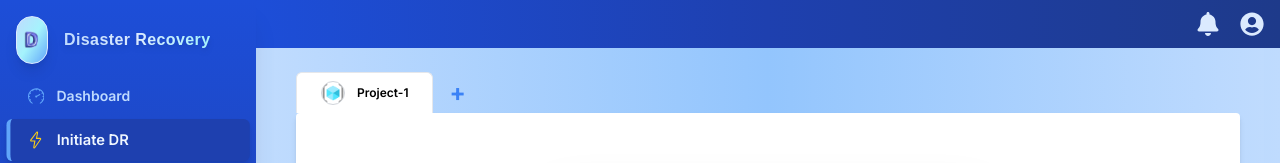
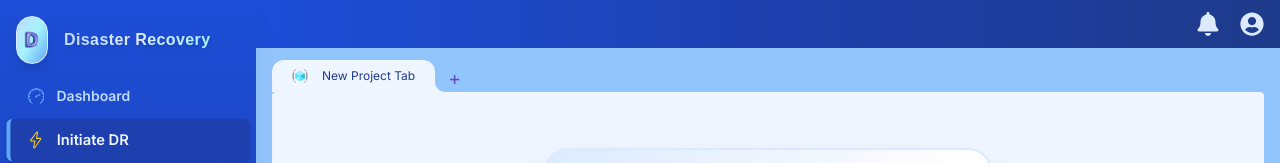
Before and after one commit to Muthupandi-R/DR-Dash-Tailwind, a React (Vite) app: page /initiatedr in a window 1280 px wide. Shown: the top 163 px of the page. Built offline with nearby package versions, Linux system fonts and the light colour scheme; no server answers.

Commit message:
Feat: Tabs design added

```diff
--- a/src/App.jsx
+++ b/src/App.jsx
@@ -9,7 +9,7 @@ export default function App({ children }) {
       <SidebarLayout expanded={expanded} setExpanded={setExpanded}/>
       <div className={`flex-1 transition-all duration-300 ${expanded ? "ml-64" : "ml-20"}`}>
         <Navbar expanded={expanded}/>
-        <main className="p-4 bg-gradient-to-l from-primary-200 via-primary-300 to-primary-200 w-full">{children}</main>
+        <main className="p-4 bg-primary-300 w-full min-h-screen overflow-y-auto">{children}</main>
       </div>
     </div>
   );
--- a/src/components/WebSocketComponent.jsx
+++ b/src/components/WebSocketComponent.jsx
@@ -53,7 +53,7 @@ const WebSocketComponent = () => {
 
 
   return (
-    <div>
+    <div className='w-full h-full pt-'>
       <h2>WebSocket Messages</h2>
       <ul>
         {messages.map((msg, index) => (
--- a/src/components/initiate-dr/InitiateDr.jsx
+++ b/src/components/initiate-dr/InitiateDr.jsx
@@ -9,7 +9,7 @@ const MAX_TABS = 5;
 
 const defaultTab = {
   id: 1,
-  name: "Project-1",
+  name: "New Project Tab",
   step: "selection",
   selection: {
     projectName: "",
@@ -28,7 +28,7 @@ const InitiateDr = () => {
     const newTabId = tabs.length + 1;
     const newTab = {
       id: newTabId,
-      name: `Project-${newTabId}`,
+      name: `New Project Tab${newTabId}`,
       step: "selection",
       selection: {
         projectName: "",
@@ -39,6 +39,7 @@ const InitiateDr = () => {
     setTabs([...tabs, newTab]);
     setActiveTab(newTabId);
   };
+  console.log('muthu')
 
   const handleRemoveTab = (tabId) => {
     const tabIdx = tabs.findIndex((tab) => tab.id === tabId);
@@ -71,59 +72,71 @@ const InitiateDr = () => {
   };
 
   return (
-    <div className="w-full min-h-screen bg-gradient-to-l from-primary-200 via-primary-300 to-primary-200 p-6 mt-8">
+    <div className="w-full h-full p-1 px-0 overflow-y-auto mt-10">
       {/* Top Tabs */}
-      <div className="flex items-center space-x-2">
-        {tabs.map((tab) => (
-          <div
+      <div className="overflow-x-auto scrollbar-hide">
+        <ul className="tabs">
+        {tabs.map((tab, index) => {
+            const isActive = activeTab === tab.id;
+            const isLast = index === tabs.length - 1;
+
+            return (
+              <li
                 key={tab.id}
-            className={`relative flex items-center cursor-pointer
-            px-6 py-2 rounded-t-md transition-all duration-200
-            min-w-[130px] max-w-xs ${
-              activeTab === tab.id
-                ? "bg-white border border-b-0 font-semibold"
-                : "bg-gray-200 hover:bg-gray-300"
-            }`}
+                className={`${isActive ? "active" : ""} ${isLast ? "last-tab" : ""}`}
+              >
+                <a
+                  href="#"
                   onClick={() => setActiveTab(tab.id)}
+                  className="flex items-center justify-between  w-full"
                 >
-            {/* Tab Image */}
+                  {/* Left side: Icon and Name */}
+                  <div className="flex items-center gap-2">
                     <img
                       src={project1}
                       alt="Tab Icon"
-              className="mr-3 w-6 h-6 rounded-full object-cover border border-gray-300"
-              style={{ pointerEvents: 'none' }}
+                      className="tab-icon w-6 h-6"
                     />
-            <span className="text-xs">{tab.name}</span>
-            {/* Remove Icon - only show if more than one tab */}
+                    <span className="text-xs text-primary-900">{tab.name}</span>
+                  </div>
+
+                  {/* Right side: Close button */}
                   {tabs.length > 1 && (
                     <button
-                className="ml-2 text-gray-400 hover:text-red-500 focus:outline-none"
-                onClick={e => {
+                      onClick={(e) => {
                         e.stopPropagation();
                         handleRemoveTab(tab.id);
                       }}
+                      className="tab-close h-5"
                       title="Remove tab"
                     >
                       ×
                     </button>
                   )}
-          </div>
-        ))}
-        {/* + Button */}
+                </a>
+
+              </li>
+            );
+          })}
+
+          {/* Add (+) Button */}
           {tabs.length < MAX_TABS && (
+            <li>
               <button
                 onClick={handleAddTab}
-            className="ml-auto flex items-center gap-2 px-2 py-1 rounded-lg transition-all duration-200 focus:outline-none border-none group"
+                className="tab-add hover:text-primary-100 hover:bg-primary-500 hover:rounded-2xl h-7 w-full top-1 p-2"
                 title="Add new tab"
               >
-            <span className="text-2xl font-bold leading-none text-primary-500 group-hover:text-white group-hover:bg-primary-500 group-hover:rounded-md group-hover:px-2 group-hover:py-1 transition-all duration-200">
                 +
-            </span>
               </button>
+            </li>
           )}
+        </ul>
       </div>
+
+
       {/* Component Area */}
-      <div className="bg-white p-6 rounded shadow-md">
+      <div className="bg-primary-50 p-6 rounded shadow-md">
         {tabs.map(tab => (
           <div key={tab.id} style={{ display: activeTab === tab.id ? 'block' : 'none' }}>
             {tab.step === "selection" ? (
--- a/src/index.css
+++ b/src/index.css
@@ -25,6 +25,158 @@
 		@apply text-sky-500 ;
 	}
 }
+
 .apexcharts-legend-marker {
 	display: none !important;
   }
+
+/* Reset and base styling */
+.tabs {
+	list-style: none;
+	padding: 0;
+	margin: 0;
+	display: flex;
+	overflow: hidden;
+  }
+
+  .tabs li {
+	float: left;
+	position: relative;
+  }
+
+  /* Tab clickable area */
+  .tabs a {
+	float: left;
+	padding: 8px 20px;
+	text-decoration: none;
+	color: black;
+	background: var(--tab-bg);
+
+	border-top-left-radius: 12px;
+	border-top-right-radius: 12px;
+	position: relative;
+	z-index: 2;
+  }
+
+  /* Active tab styling */
+  .tabs .active {
+	z-index: 3;
+  }
+
+  .tabs .active a {
+	background: var(--tab-bg-primary);
+	color: black;
+  }
+
+  /* Background blend pseudo elements */
+  .tabs li:before,
+  .tabs li:after,
+  .tabs li a:before,
+  .tabs li a:after {
+	position: absolute;
+	bottom: 0;
+  }
+  /* Only the first, last, and active tabs need pseudo elements at all */
+  .tabs li:first-child:before,
+  .tabs li:first-child a:before,
+  .tabs .active:after,
+  .tabs .active:before,
+  .tabs .active a:after,
+  .tabs .active a:before {
+	  content: "";
+  }
+  .tabs .active:before,
+  .tabs .active:after {
+	  background: var(--tab-bg-primary);
+	  /* Squares below circles */
+	  z-index: 1;
+  }
+
+  /* Side squares (to cover gaps between tabs) */
+  .tabs li:before,
+  .tabs li:after {
+	background: var(--tab-bg-primary);;
+	width: 10px;
+	height: 10px;
+	z-index: 1;
+  }
+
+  .tabs li:before {
+	left: -10px;
+  }
+
+  .tabs li:after {
+	right: -10px;
+  }
+
+  /* Rounded corners (like Chrome tabs) */
+  .tabs li a:before,
+  .tabs li a:after {
+	width: 20px;
+	height: 20px;
+	border-radius: 10px;
+	background: var(--tab-last-circle-bg);
+	z-index: 2;
+  }
+    /* Active tab rounded edges */
+	.tabs .active a:before,
+	.tabs .active a:after {
+	  background: var(--tab-bg);
+	  z-index: 1;
+	}
+
+  /* Edge tabs (first/last) with different background */
+  .tabs li:first-child.active a:before {
+	background: var(--tab-last-circle-bg);
+  }
+  .tabs li.last-tab.active a:after {
+	background: var(--tab-last-circle-bg);
+  }
+  .tabs li a:before {
+	left: -20px;
+  }
+
+  .tabs li a:after {
+	right: -20px;
+  }
+
+  .tab-icon {
+	width: 16px;
+	height: 16px;
+	border-radius: 9999px;
+	margin-right: 6px;
+	object-fit: cover;
+  }
+
+  .tab-close {
+	margin-left: 28px;
+	color: #666;
+	background: none;
+	border: none;
+	font-size: 1rem;
+	cursor: pointer;
+	padding: 0px 3px;
+	z-index: 4;
+  }
+
+  .tab-close:hover {
+	color: red;
+	background-color: var(--tab-last-circle-bg);
+	border-radius: 25px;
+	z-index: 4;
+  }
+
+  .tab-add {
+	display: flex;
+	align-items: center;
+	/* padding: 6px;	 */
+	left: 5px;
+	background: transparent;
+	border: none;
+	font-size: 1.2rem;
+	cursor: pointer;
+	color: #6b46c1;
+	position: relative;
+	border-radius: 25px;
+	z-index: 4;
+  }
--- a/tailwind.config.js
+++ b/tailwind.config.js
@@ -22,34 +22,25 @@ export default {
           800: colors.blue[800],
           900: colors.blue[900],
         },
-        gradientPrimary: {
-          DEFAULT: "bg-gradient-to-l from-primary-200 via-primary-300 to-primary-200",
-        },
-        gradientSecondary: {
-          DEFAULT: "bg-gradient-to-l from-primary-50 via-primary-800 to-primary-50",
-        },
-        gradientBg: {
-          DEFAULT: "bg-gradient-to-b from-[#7b2ff2] to-[#22c1c3]",
-        },
       },
       keyframes: {
         slideIn: {
-          "0%": { opacity: 0, transform: "translateX(100%)" },
-          "100%": { opacity: 1, transform: "translateX(0)" },
+          "0%": { opacity: 0, transform: "tranblueX(100%)" },
+          "100%": { opacity: 1, transform: "tranblueX(0)" },
         },
         shine: {
           '0%': { 'background-position': '-200% 0' },
           '100%': { 'background-position': '200% 0' },
         },
         fadeIn: {
-          '0%': { opacity: '0', transform: 'translate(-50%, -120%)' },
-          '100%': { opacity: '1', transform: 'translate(-50%, -100%)' },
+          '0%': { opacity: '0', transform: 'tranblue(-50%, -120%)' },
+          '100%': { opacity: '1', transform: 'tranblue(-50%, -100%)' },
         },
         shake: {
-          '0%, 100%': { transform: 'translateX(0)' },
-          '25%': { transform: 'translateX(-4px)' },
-          '50%': { transform: 'translateX(4px)' },
-          '75%': { transform: 'translateX(-4px)' },
+          '0%, 100%': { transform: 'tranblueX(0)' },
+          '25%': { transform: 'tranblueX(-4px)' },
+          '50%': { transform: 'tranblueX(4px)' },
+          '75%': { transform: 'tranblueX(-4px)' },
         },
       },
       animation: {
@@ -60,5 +51,14 @@ export default {
       },
     },
   },
-  plugins: [],
+  plugins: [function ({ addBase, theme }) {
+    addBase({
+      ':root': {
+        '--tab-bg-primary': theme('colors.primary.50'),
+        '--tab-bg': theme('colors.primary.100'),
+        '--tab-last-circle-bg' : theme('colors.primary.300'),
+      },
+    });
+  },
+],
 }
```
Lines whose indentation alone changed are shown as unchanged.
